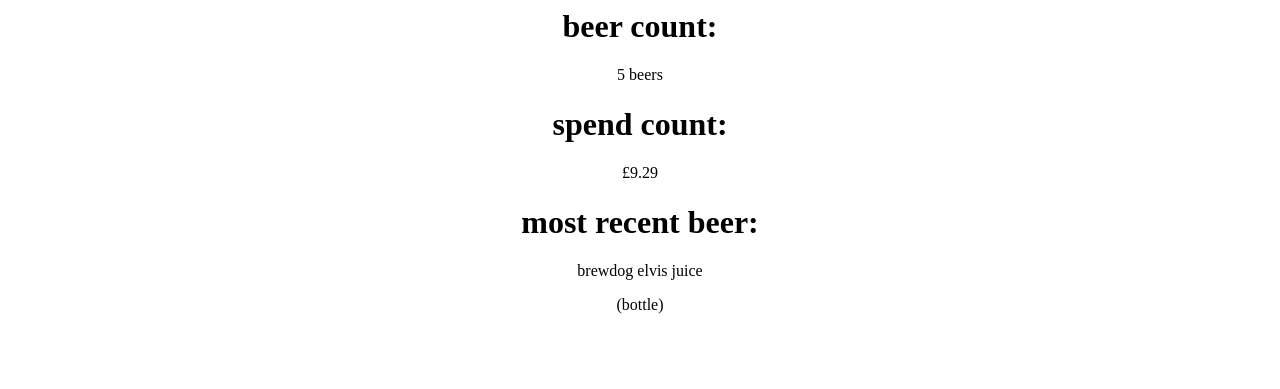
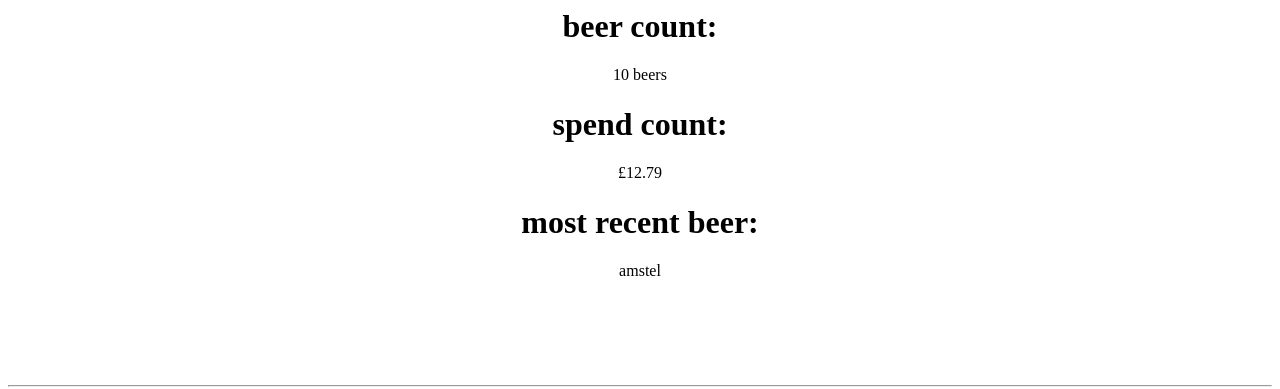
Before and after one commit to looooris/beer, a plain HTML site: page index.html in a window 1280 px wide. Shown: the top 389 px of the page. Drawn offline with Linux system fonts and the light colour scheme.

Commit message:
Update index.html

```diff
--- a/index.html
+++ b/index.html
@@ -6,11 +6,11 @@
     </head>
     <body style="text-align: center;">
         <h1>beer count:</h1>
-        <p>5 beers</p>
+        <p>10 beers</p>
         <h1>spend count:</h1>
-        <p>£9.29</p>
+        <p>£12.79</p>
         <h1>most recent beer:</h1>
-        <p>brewdog elvis juice</p> (bottle)</p>
+        <p>amstel</p>
         <marquee><h1>🍺</h1></marquee>
         <hr />
         <h1><a href="https://loris.uk"><svg xmlns="http://www.w3.org/2000/svg" width="25" height="25" fill="black" class="bi bi-person-circle" viewBox="0 0 16 16">
```
